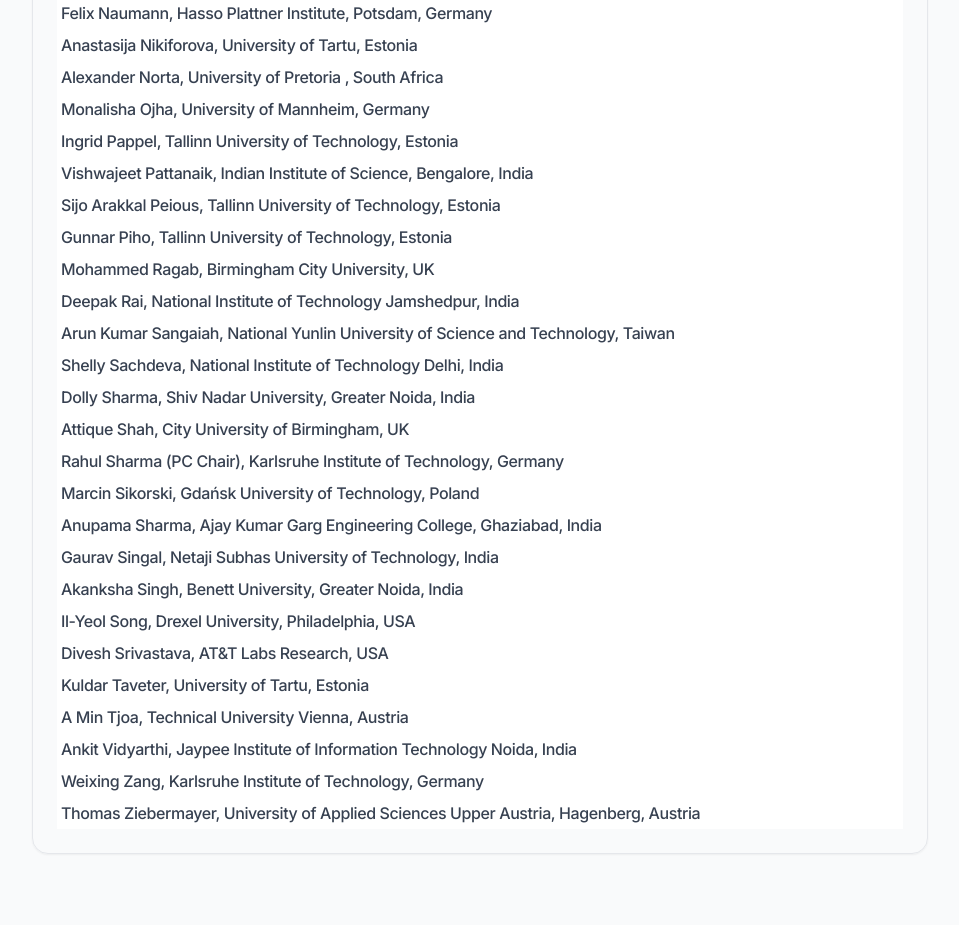
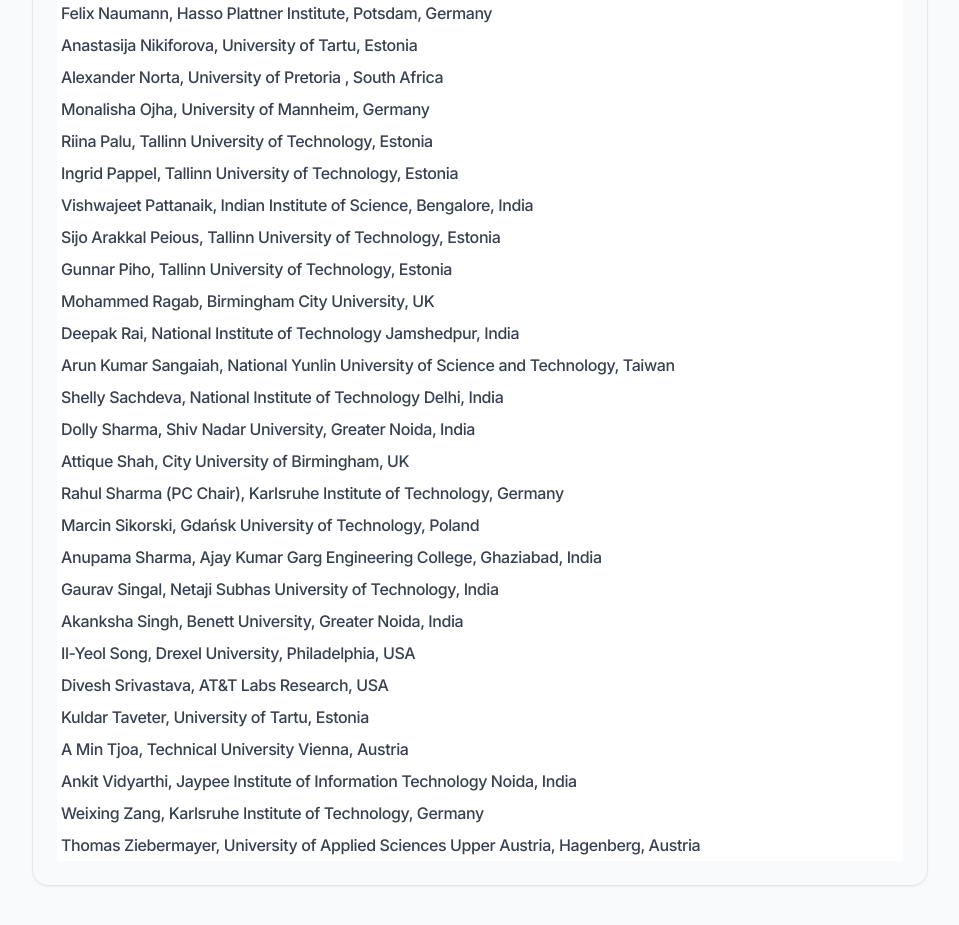
Before and after one commit to Pranay623/NGISE-2026, a React (Vite) app: page /committee/programme-committee in a window 1280 px wide. Shown: the part 2000-2925 px from the top of the page, without its empty margins (160-1119 px from the left). Built offline with nearby package versions, Linux system fonts and the light colour scheme.

Commit message:
Update TechnicalOrgannizers.tsx

```diff
--- a/src/pages/TechnicalOrgannizers.tsx
+++ b/src/pages/TechnicalOrgannizers.tsx
@@ -55,6 +55,7 @@
         "Anastasija Nikiforova, University of Tartu, Estonia",
         "Alexander Norta, University of Pretoria , South Africa",
         "Monalisha  Ojha, University of Mannheim, Germany",
+        "Riina Palu, Tallinn University of Technology, Estonia",
         "Ingrid Pappel, Tallinn University of Technology, Estonia",
         "Vishwajeet Pattanaik, Indian Institute of Science, Bengalore, India",
         "Sijo Arakkal Peious, Tallinn University of Technology, Estonia",
```
